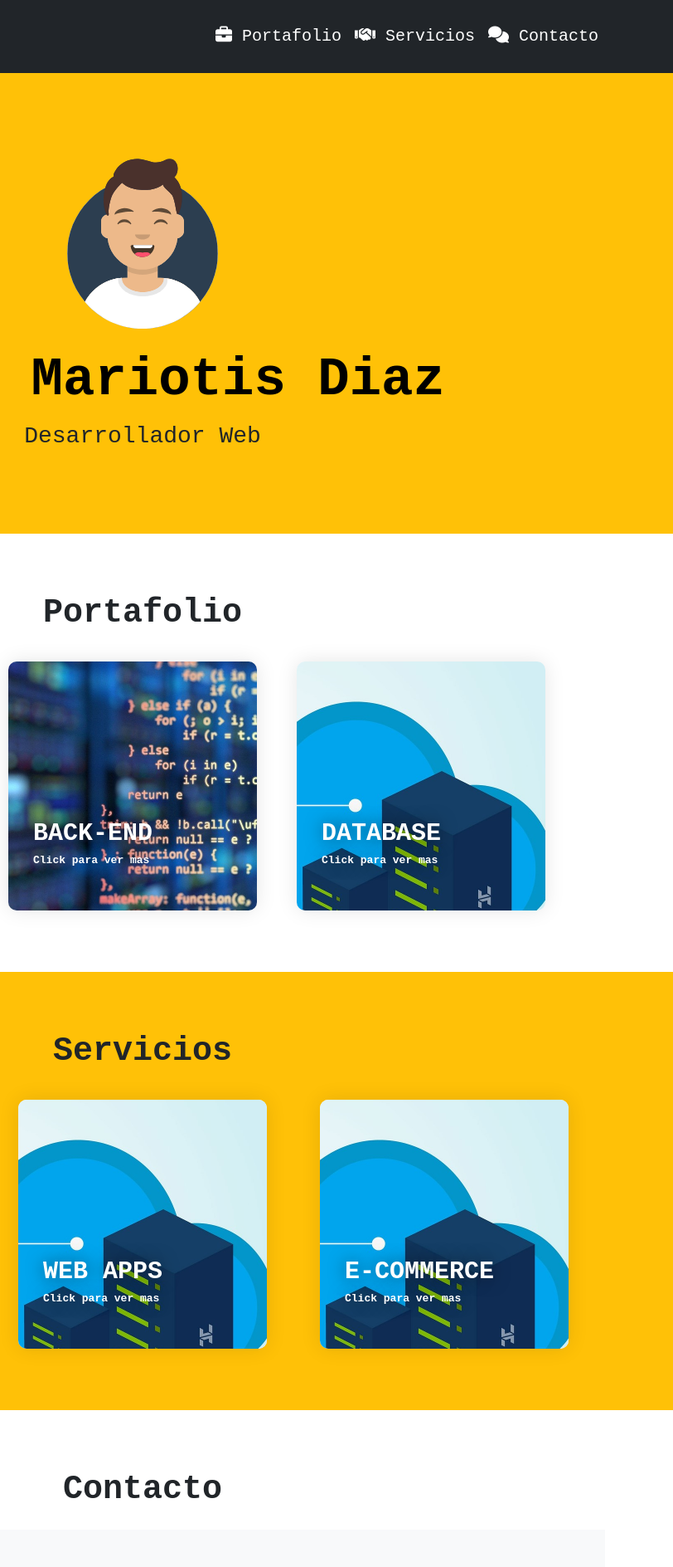
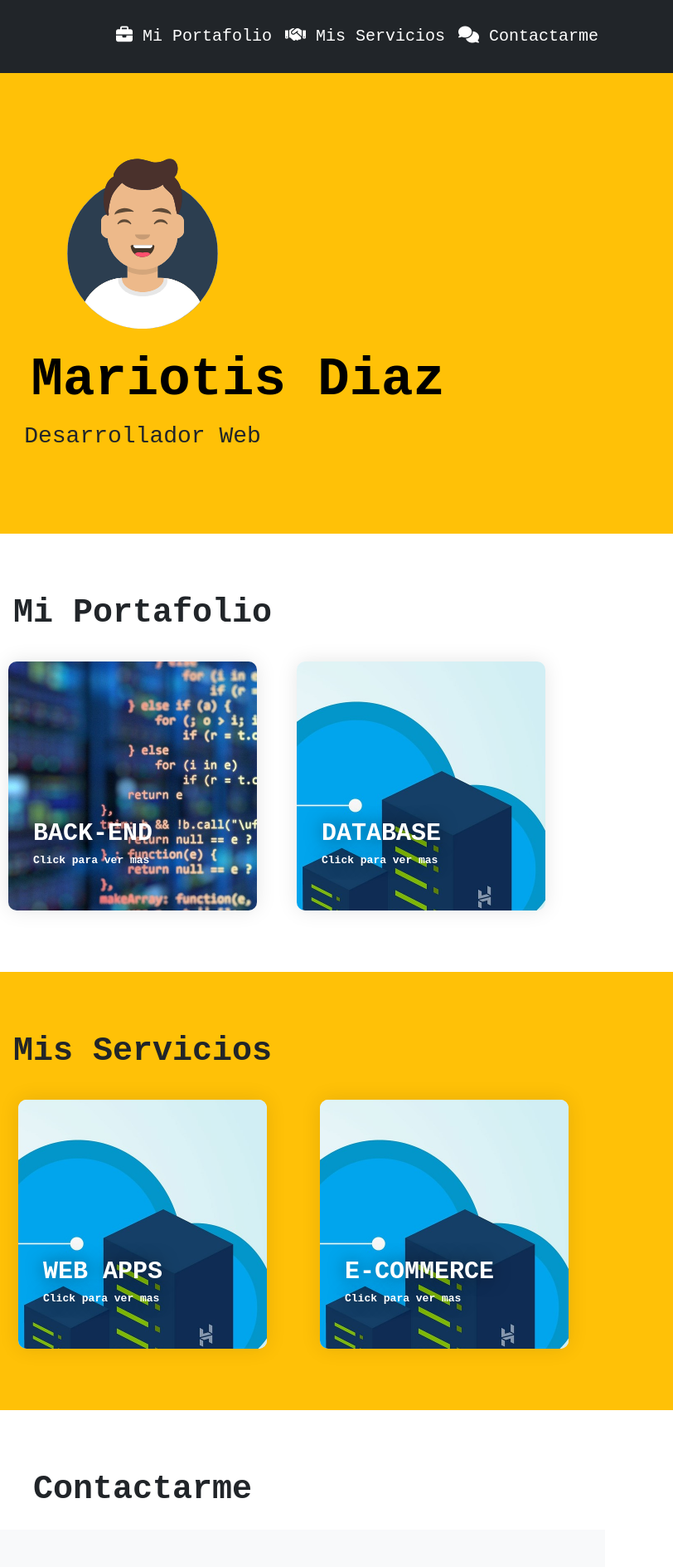
Before and after one commit to Dasians/portafolio, a plain HTML site: page index.html in a window 1280 px wide. Shown: the top 1888 px of the page at 83% size, 468-1280 px from the left. Drawn offline with nearby package versions, Linux system fonts and the light colour scheme.

Commit message:
update index.html

```diff
--- a/index.html
+++ b/index.html
@@ -36,15 +36,15 @@
                 <ul class="navbar-nav ms-auto mb-2 mb-lg-0">
                     <li class="nav-item text-center">
                         <a class="nav-link text-white fs-5" aria-current="page" href="#portafolio" id="link1"><i
-                                class="fas fa-briefcase"></i> Portafolio</a>
+                                class="fas fa-briefcase"></i> Mi Portafolio</a>
                     </li>
                     <li class="nav-item text-center">
                         <a class="nav-link text-white fs-5" href="#servicios" id="link2"><i
-                                class="fas fa-handshake"></i> Servicios</a>
+                                class="fas fa-handshake"></i> Mis Servicios</a>
                     </li>
                     <li class="nav-item text-center">
                         <a class="nav-link text-white fs-5" href="#contacto" id="link3"><i class="fas fa-comments"></i>
-                            Contacto</a>
+                            Contactarme</a>
                     </li>
                 </ul>
             </div>
@@ -61,7 +61,7 @@
         </div>
         <!-- Seccion Portafolio -->
         <div class="container py-5 scroll" id="portafolio">
-            <h2 class="fw-bolder fs-1 my-4 text-center text" id="l1">Portafolio</h2>
+            <h2 class="fw-bolder fs-1 my-4 text-center text" id="l1">Mi Portafolio</h2>
             <div class="container mx-auto row my-3">
                 <div class="row">
                     <div class="card1 col-md-4" id="1" data-bs-toggle="modal" data-bs-target="#modalCard1">
@@ -90,7 +90,7 @@
         </div>
         <!-- Seccion Servicios -->
         <div class="bg-warning py-5 scroll div" id="servicios">
-            <h2 class="fw-bolder fs-1 my-4 text-center">Servicios</h2>
+            <h2 class="fw-bolder fs-1 my-4 text-center">Mis Servicios</h2>
             <div class="container mx-auto row my-3">
                 <div class="card1 col-md-4" id="4">
                     <div class="profile-card-2">
@@ -117,7 +117,7 @@
         </div>
         <!-- Seccion Contacto -->
         <div class="container py-5 scroll" id="contacto">
-            <h2 class="fw-bolder fs-1 my-4 text-center">Contacto</h2>
+            <h2 class="fw-bolder fs-1 my-4 text-center">Contactarme</h2>
             <form action="" class="container text-center mx-auto bg-light p-5">
                 <h2 class="fw-bolder fs-4 mb-4 text-center">Favor llenar el formulario</h2>
                 <div class="form-floating mb-3">
@@ -151,15 +151,11 @@
         <div class="modal-dialog modal-dialog-centered">
             <div class="modal-content">
                 <div class="modal-header">
-                    <h5 class="modal-title" id="modalCard1Label">Modal title</h5>
+                    <h3 class="modal-title fw-bold" id="modalCard1Label">Front-End</h5>
                     <button type="button" class="btn-close" data-bs-dismiss="modal" aria-label="Close"></button>
                 </div>
                 <div class="modal-body">
-                    ...
-                </div>
-                <div class="modal-footer">
-                    <button type="button" class="btn btn-outline-dark" data-bs-dismiss="modal">Close</button>
-                    <button type="button" class="btn btn-outline-warning">Save changes</button>
+                    <h5>Tecnologias</h5>
                 </div>
             </div>
         </div>
```
